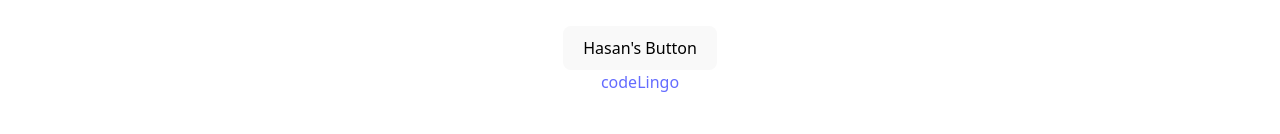
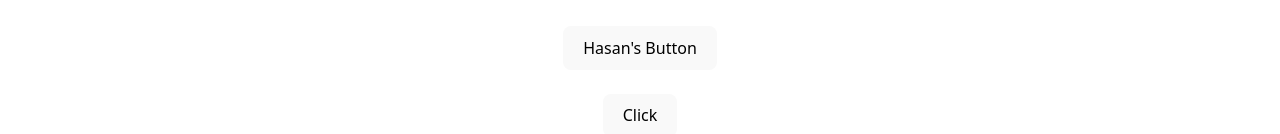
Before and after one commit to zmirumar/react-q, a React (Vite) app: page / in a window 1280 px wide. Shown: the part 798-932 px from the top of the page. Built offline with nearby package versions, Linux system fonts and the light colour scheme.

Commit message:
added new code

```diff
--- a/src/components/Akbar.tsx
+++ b/src/components/Akbar.tsx
@@ -1,9 +1,19 @@
+import React from "react";
+
 const Akbar = () => {
+  const click = () => {
+    prompt("Kim zor?")
+    while (true) {
+      console.log("Akbar sila");
+    }
+  };
+
   return (
-     <>
-     <a href="https://t.me/codingwithakbar">codeLingo</a>
-     </>
-  )
-}
+    <div>
+      <br />
+      <button onClick={click}>Click</button>
+    </div>
+  );
+};
 
-export default Akbar
+export default Akbar;
```
